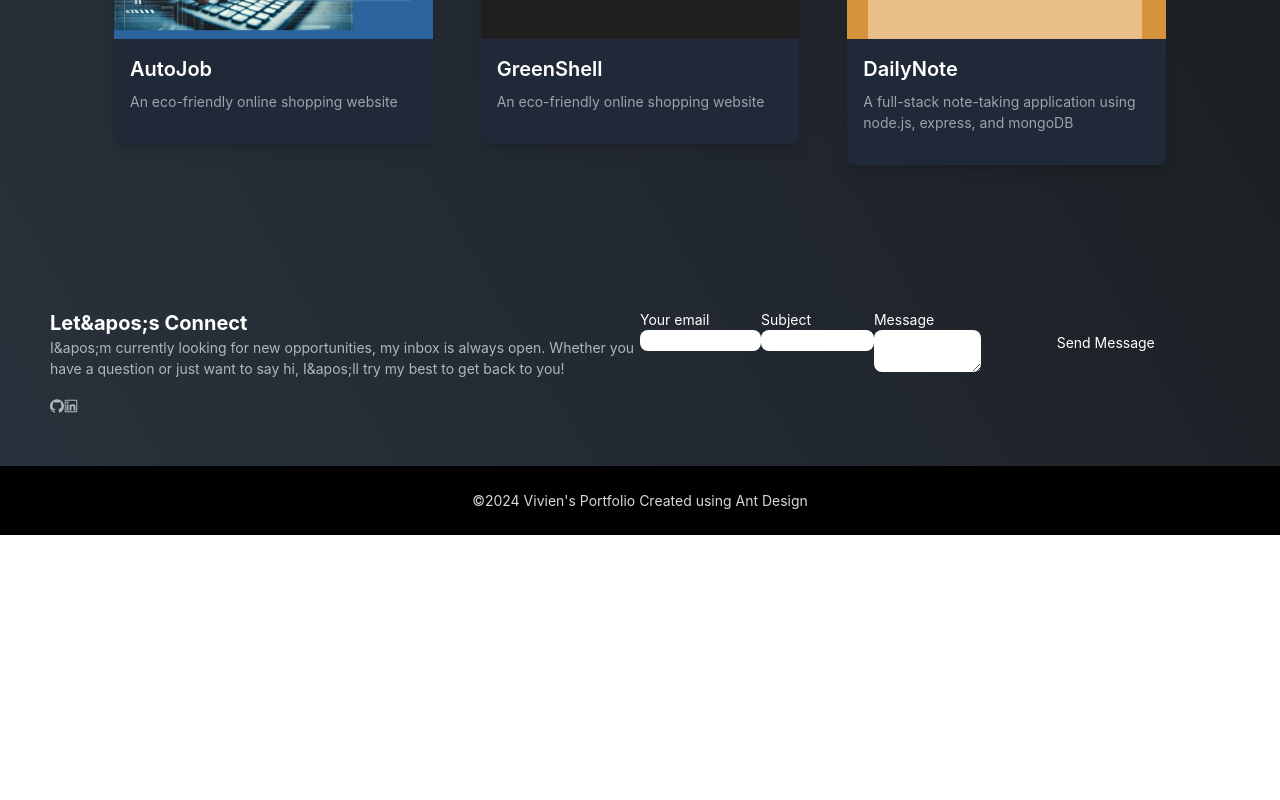
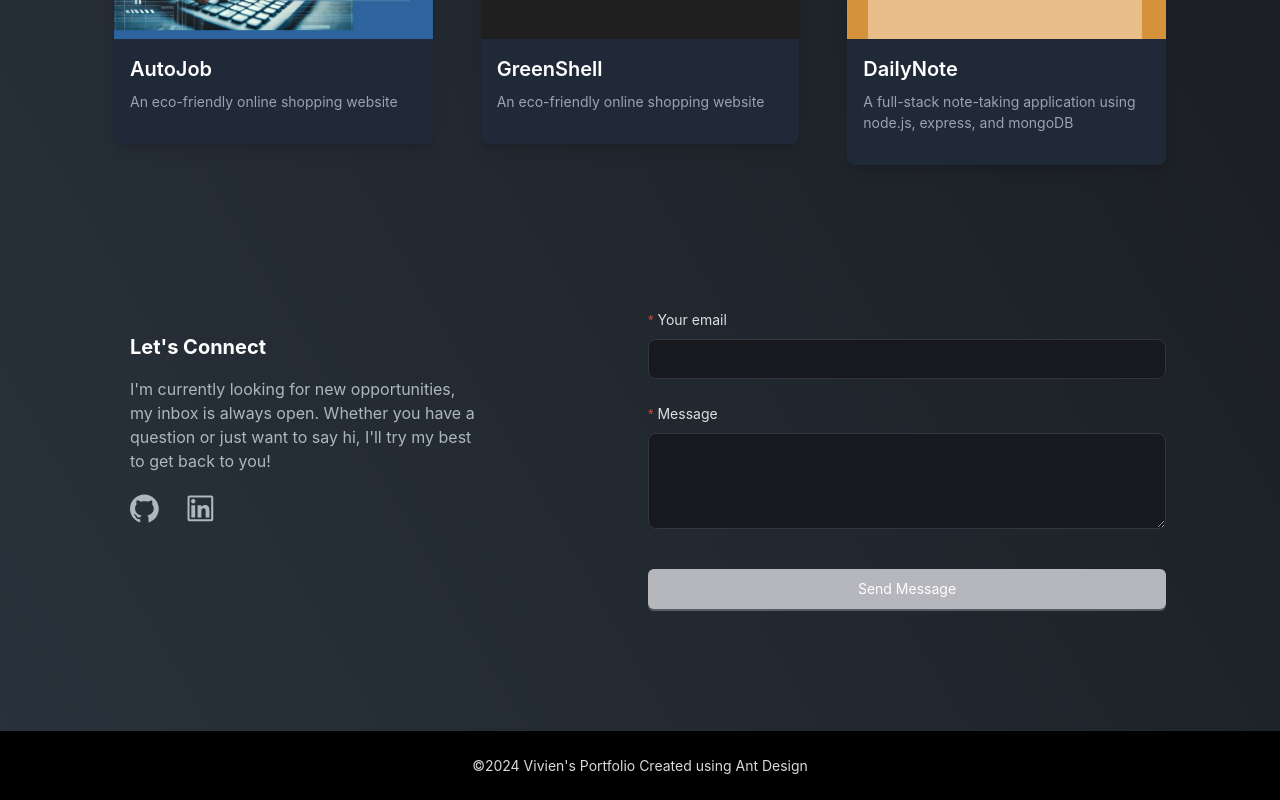
Before and after one commit to surluna/portfolio-vv, a React (Create React App) app: page / in a window 1280 px wide. Shown: the part 2439-3239 px from the top of the page. Before the commit the page ends 2974 px from the top, so only its background shows below. Built offline with nearby package versions, Linux system fonts and the light colour scheme.

Commit message:
Refine email section

```diff
--- a/package.json
+++ b/package.json
@@ -4,6 +4,7 @@
   "private": true,
   "dependencies": {
     "@ant-design/icons": "^5.5.1",
+    "@emailjs/browser": "^4.4.1",
     "@testing-library/dom": "^10.4.0",
     "@testing-library/jest-dom": "^5.17.0",
     "@testing-library/react": "^13.4.0",
@@ -12,7 +13,7 @@
     "react": "^18.3.1",
     "react-dom": "^18.3.1",
     "react-router-dom": "^6.26.2",
-    "react-scripts": "^3.0.1",
+    "react-scripts": "^5.0.1",
     "react-type-animation": "^3.2.0",
     "web-vitals": "^2.1.4"
   },
@@ -41,6 +42,8 @@
     ]
   },
   "devDependencies": {
+    "autoprefixer": "^10.4.20",
+    "postcss": "^8.4.47",
     "tailwindcss": "^3.4.13"
   }
 }
--- a/src/components/Contact.js
+++ b/src/components/Contact.js
@@ -1,167 +1,129 @@
-import React, { useState } from "react";
-import { GithubOutlined, LinkedinOutlined } from "@ant-design/icons"; // 引入 Ant Design 图标
+import React from "react";
+import { GithubOutlined, LinkedinOutlined } from "@ant-design/icons";
+import { Input, Button, Form, message } from "antd";
+import { send } from "@emailjs/browser";
+import "../styles/input.css";
+import "../styles/output.css";
+import "../styles/index.css";
 
 const Contact = () => {
-  const [emailSubmitted, setEmailSubmitted] = useState(false);
+  const [form] = Form.useForm();
+  const [messageApi, contextHolder] = message.useMessage();
 
-  const handleSubmit = async (e) => {
-    e.preventDefault();
-    const data = {
-      email: e.target.email.value,
-      subject: e.target.subject.value,
-      message: e.target.message.value,
-    };
-    const JSONdata = JSON.stringify(data);
-    const endpoint = "/api/send";
+  const handleSubmit = async (values) => {
+    const { email, message: msg } = values;
 
-    const options = {
-      method: "POST",
-      headers: {
-        "Content-Type": "application/json",
-      },
-      body: JSONdata,
-    };
+    console.log("handleSubmit function called");
+    console.log("Email:", email);
+    console.log("Message:", msg);
 
-    const response = await fetch(endpoint, options);
-    const resData = await response.json();
+    try {
+      console.log("Attempting to send email...");
+      const response = await send(
+        "service_zk42k7v",
+        "template_730gl79",
+        {
+          to_name: "Vivien",
+          from_name: email,
+          message: msg,
+        },
+        "152i3ScbA61mrdncA"
+      );
 
-    if (response.status === 200) {
-      console.log("Message sent.");
-      setEmailSubmitted(true);
+      console.log("Email sent successfully!", response.status, response.text);
+      messageApi.open({
+        type: "success",
+        content: "Email sent successfully!",
+      });
+      form.resetFields();
+    } catch (error) {
+      console.error("Email sending failed...", error);
+      messageApi.open({
+        type: "error",
+        content: `Failed to send the email. Error: ${error.message}`,
+      });
     }
   };
 
-  return React.createElement(
-    "section",
-    {
-      id: "contact",
-      className: "grid md:grid-cols-2 my-12 md:my-12 py-24 gap-4 relative",
-    },
-    React.createElement("div", {
-      className:
-        "bg-[radial-gradient(ellipse_at_center,_var(--tw-gradient-stops))] from-primary-900 to-transparent rounded-full h-80 w-80 z-0 blur-lg absolute top-3/4 -left-4 transform -translate-x-1/2 -translate-y-1/2",
-    }),
-    React.createElement(
-      "div",
-      { className: "z-10" },
-      React.createElement(
-        "h5",
-        { className: "text-xl font-bold text-white my-2" },
-        "Let&apos;s Connect"
-      ),
-      React.createElement(
-        "p",
-        { className: "text-[#ADB7BE] mb-4 max-w-md" },
-        "I&apos;m currently looking for new opportunities, my inbox is always open. Whether you have a question or just want to say hi, I&apos;ll try my best to get back to you!"
-      ),
-      React.createElement(
-        "div",
-        { className: "socials flex flex-row gap-2" },
-        React.createElement(
-          "a",
-          {
-            href: "https://github.com/surluna",
-            target: "_blank",
-            rel: "noopener noreferrer",
-          },
-          React.createElement(GithubOutlined, {
-            className: "w-6 h-6 text-[#ADB7BE]",
-          }) // 使用 GithubOutlined
-        ),
-        React.createElement(
-          "a",
-          {
-            href: "https://www.linkedin.com/in/vivien-wee-b032452a3/",
-            target: "_blank",
-            rel: "noopener noreferrer",
-          },
-          React.createElement(LinkedinOutlined, {
-            className: "w-6 h-6 text-[#ADB7BE]",
-          }) // 使用 LinkedinOutlined
-        )
-      )
-    ),
-    React.createElement(
-      "div",
-      null,
-      emailSubmitted
-        ? React.createElement(
-            "p",
-            { className: "text-green-500 text-sm mt-2" },
-            "Email sent successfully!"
-          )
-        : React.createElement(
-            "form",
-            { className: "flex flex-col", onSubmit: handleSubmit },
-            React.createElement(
-              "div",
-              { className: "mb-6" },
-              React.createElement(
-                "label",
-                {
-                  htmlFor: "email",
-                  className: "text-white block mb-2 text-sm font-medium",
-                },
-                "Your email"
-              ),
-              React.createElement("input", {
-                name: "email",
-                type: "email",
-                id: "email",
-                required: true,
-                className:
-                  "bg-[#18191E] border border-[#33353F] placeholder-[#9CA2A9] text-gray-100 text-sm rounded-lg block w-full p-2.5",
-              })
-            ),
-            React.createElement(
-              "div",
-              { className: "mb-6" },
-              React.createElement(
-                "label",
-                {
-                  htmlFor: "subject",
-                  className: "text-white block text-sm mb-2 font-medium",
-                },
-                "Subject"
-              ),
-              React.createElement("input", {
-                name: "subject",
-                type: "text",
-                id: "subject",
-                required: true,
-                className:
-                  "bg-[#18191E] border border-[#33353F] placeholder-[#9CA2A9] text-gray-100 text-sm rounded-lg block w-full p-2.5",
-              })
-            ),
-            React.createElement(
-              "div",
-              { className: "mb-6" },
-              React.createElement(
-                "label",
-                {
-                  htmlFor: "message",
-                  className: "text-white block text-sm mb-2 font-medium",
-                },
-                "Message"
-              ),
-              React.createElement("textarea", {
-                name: "message",
-                id: "message",
-                className:
-                  "bg-[#18191E] border border-[#33353F] placeholder-[#9CA2A9] text-gray-100 text-sm rounded-lg block w-full p-2.5",
-              })
-            ),
-            React.createElement(
-              "button",
-              {
-                type: "submit",
-                className:
-                  "bg-primary-500 hover:bg-primary-600 text-white font-medium py-2.5 px-5 rounded-lg w-full",
-              },
-              "Send Message"
-            )
-          )
-    )
+  return (
+    <section
+      id="contact"
+      className="grid md:grid-cols-2 my-12 md:my-12 py-0 gap-4 relative"
+    >
+      {contextHolder}
+      <div className="bg-[radial-gradient(ellipse_at_center,_var(--tw-gradient-stops))] from-primary-900 to-transparent rounded-full h-80 w-80 z-0 blur-lg absolute top-3/4 -left-4 transform -translate-x-1/2 -translate-y-1/2"></div>
+      <div className="z-10 p-4" style={{ width: "65%", marginLeft: "4rem" }}>
+        <h5 className="text-xl font-bold text-white my-2">Let's Connect</h5>
+        <p
+          className="text-[#ADB7BE] mb-4 max-w-md"
+          style={{
+            fontSize: "1rem",
+            marginTop: "1rem",
+            marginBottom: "1.5rem",
+          }}
+        >
+          I'm currently looking for new opportunities, my inbox is always open.
+          Whether you have a question or just want to say hi, I'll try my best
+          to get back to you!
+        </p>
+        <div className="socials flex flex-row gap-2">
+          <a
+            href="https://github.com/surluna"
+            target="_blank"
+            rel="noopener noreferrer"
+          >
+            <GithubOutlined
+              className="w-12 h-6 text-[#ADB7BE]"
+              style={{ fontSize: "1.8rem" }}
+            />
+          </a>
+          <a
+            href="https://www.linkedin.com/in/vivien-wee-b032452a3/"
+            target="_blank"
+            rel="noopener noreferrer"
+          >
+            <LinkedinOutlined
+              className="w-12 h-6 text-[#ADB7BE]"
+              style={{ fontSize: "1.8rem" }}
+            />
+          </a>
+        </div>
+      </div>
+      <div style={{ marginRight: "4rem" }}>
+        <Form form={form} layout="vertical" onFinish={handleSubmit}>
+          <Form.Item
+            label="Your email"
+            name="email"
+            rules={[{ required: true, message: "Please input your email!" }]}
+          >
+            <Input
+              type="email"
+              className="bg-[#18191E] border border-[#33353F] placeholder-[#9CA2A9] text-gray-100 text-sm rounded-lg block w-full h-10"
+            />
+          </Form.Item>
+
+          <Form.Item
+            label="Message"
+            name="message"
+            rules={[{ required: true, message: "Please input your message!" }]}
+          >
+            <Input.TextArea
+              className="bg-[#18191E] border border-[#33353F] placeholder-[#9CA2A9] text-gray-100 text-sm rounded-lg block w-full"
+              style={{ height: "6rem" }}
+            />
+          </Form.Item>
+          <Form.Item>
+            <Button
+              type="primary"
+              htmlType="submit"
+              className="w-full h-10 mt-4"
+            >
+              Send Message
+            </Button>
+          </Form.Item>
+        </Form>
+      </div>
+    </section>
   );
 };
 
--- a/src/styles/output.css
+++ b/src/styles/output.css
@@ -634,6 +634,9 @@ video {
 .w-10 {
   width: 2.5rem;
 }
+.w-12 {
+  width: 3rem;
+}
 
 .w-14 {
   width: 3.5rem;
```
Also changed, not shown: 1 other file (tests, documents, lock files or other folders).
